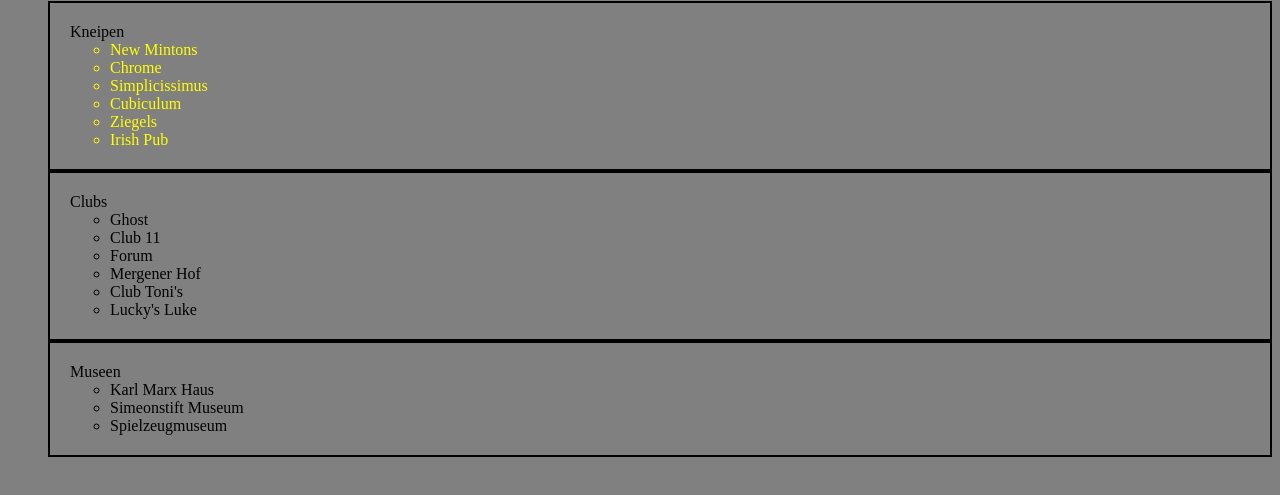
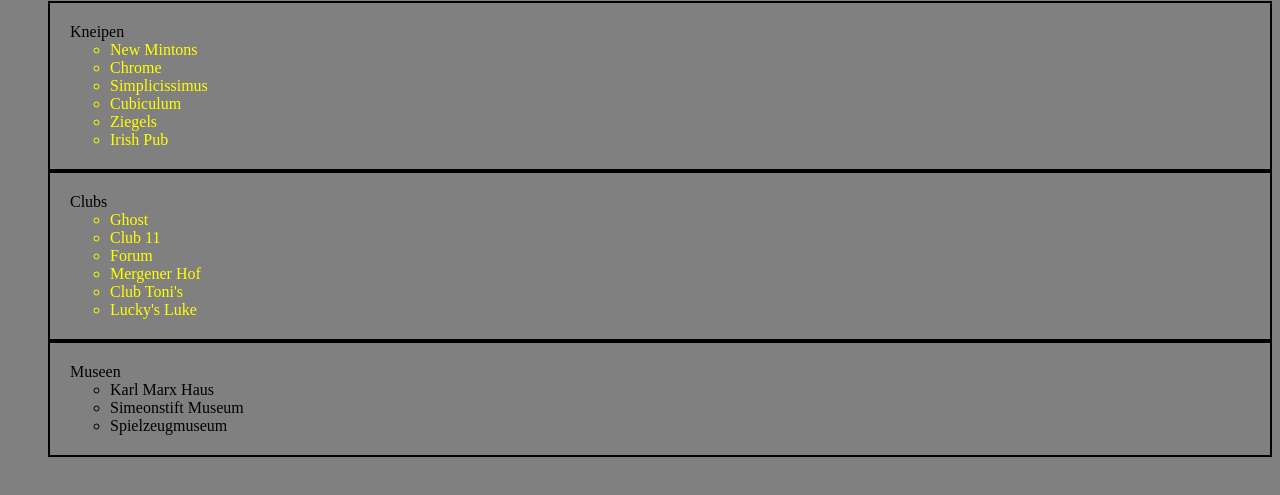
Before and after one commit to SteamPunk89079/PROJEKT-GRUNDL-WEB-TECH, a plain HTML site: page Pages/abstimmung_page.html in a window 1280 px wide. Shown: the part 199-694 px from the top of the page. Drawn offline with Linux system fonts and the light colour scheme.

Commit message:
small push

```diff
--- a/Pages/abstimmung_page.html
+++ b/Pages/abstimmung_page.html
@@ -34,12 +34,12 @@
         <div class="category_card">
             <li>Clubs
                 <ul>
-                    <li>Ghost</li>
-                    <li>Club 11</li>
-                    <li>Forum</li>
-                    <li>Mergener Hof</li>
-                    <li>Club Toni's</li>
-                    <li>Lucky's Luke</li>
+                    <li class="list_item">Ghost</li>
+                    <li class="list_item">Club 11</li>
+                    <li class="list_item">Forum</li>
+                    <li class="list_item">Mergener Hof</li>
+                    <li class="list_item">Club Toni's</li>
+                    <li class="list_item">Lucky's Luke</li>
                 </ul>
             </li>
         </div>
```
